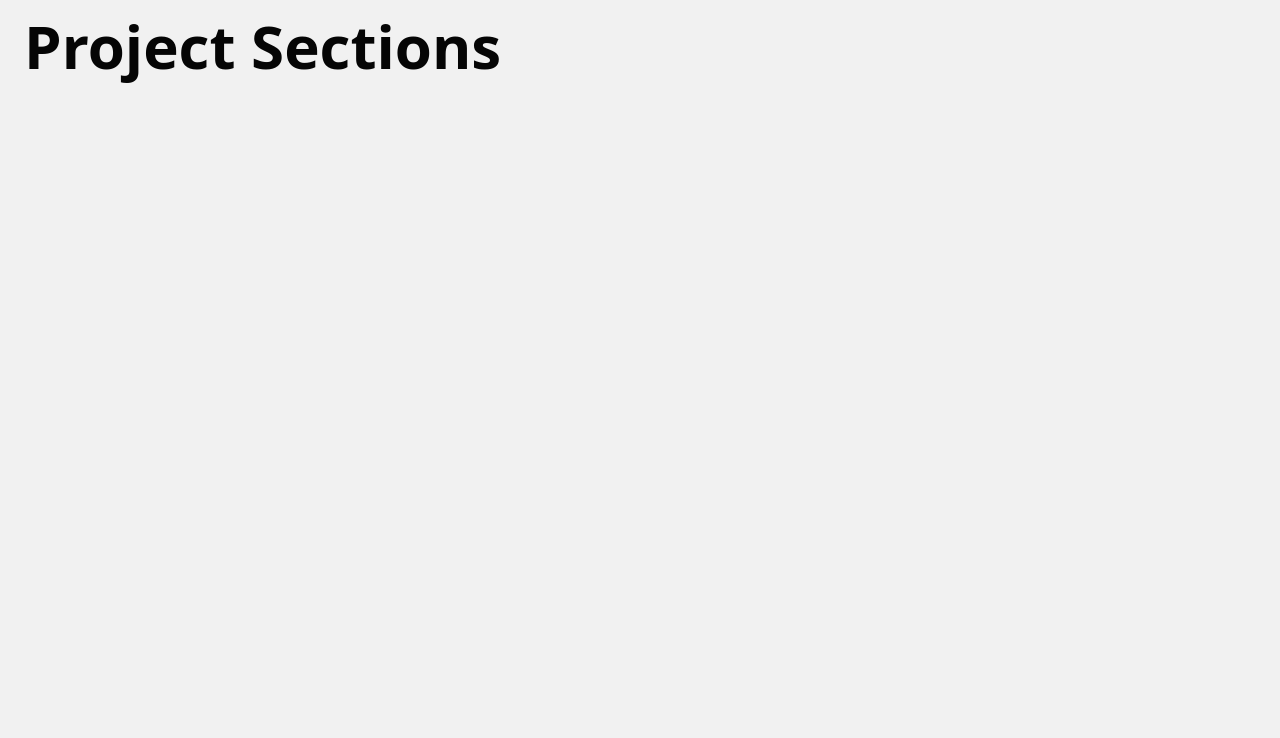
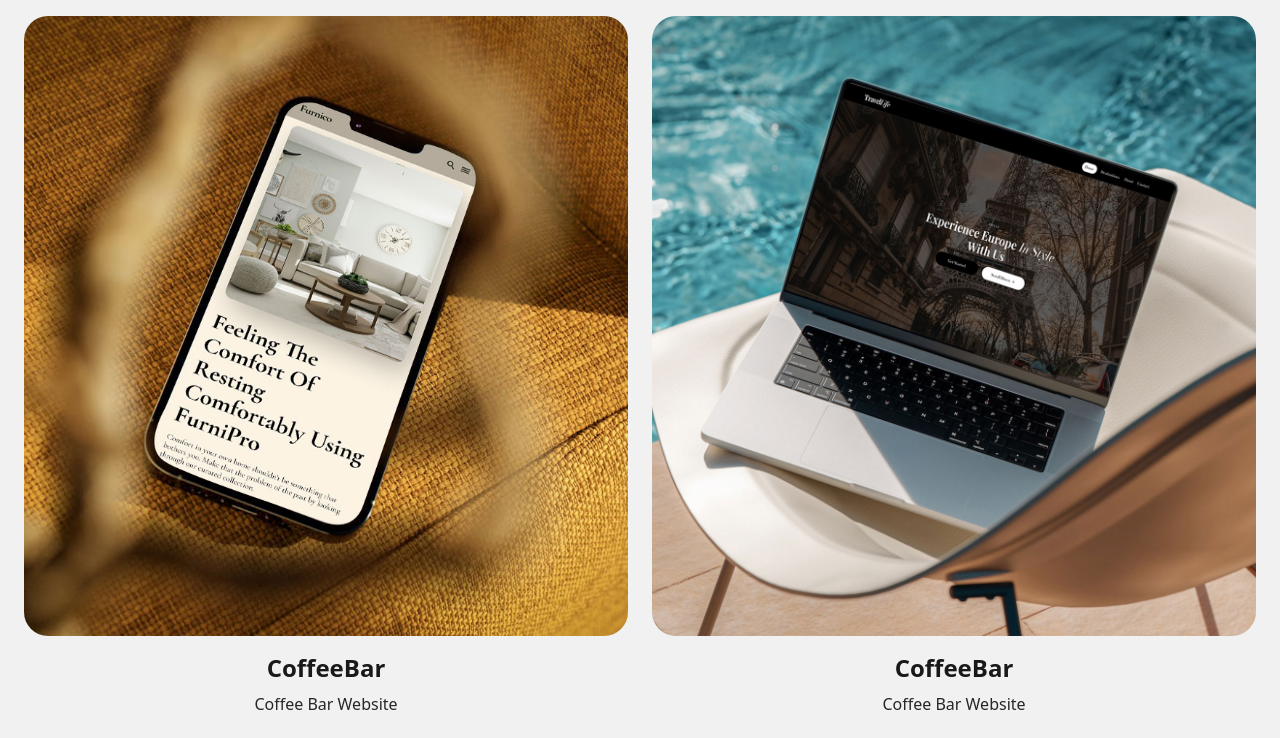
Before and after one commit to DarkoM996/nextjs-pagerouter-portfolio, a Next.js app: page /components/ProjectSection in a window 1280 px wide. Shown: the top 738 px of the page. Built offline with nearby package versions, Linux system fonts and the light colour scheme.

Commit message:
Working section with grid

```diff
--- a/pages/components/ProjectSection.jsx
+++ b/pages/components/ProjectSection.jsx
@@ -1,13 +1,130 @@
+import Image from "next/image";
 import React from "react";
+import picture1 from "../../public/images/furniturewebsite-featured-pic-2.5.jpg";
+import picture2 from "../../public/images/travel-landing-page-mockup-1.4.jpg";
+import picture3 from "../../public/images/sneakerhead-eccomerce-website-featured-picture.jpg";
+import picture4 from "../../public/images/coffee-bar-concept-version-2.0-volume-2.3.jpg";
+import picture5 from "../../public/images/food-order-web-app-featured-mockup.jpg";
 
 const ProjectSection = () => {
   return (
     <div className="max-w-screen-3xl mx-auto w-full h-screen relative px-6 py-4">
-      <h2 className="text-4xl md:text-5xl lg:text-6xl font-semibold">
-        Project Sections
-      </h2>
+      {/* Grid  */}
+      <div className="grid grid-cols-1 md:grid-cols-2 gap-6">
+        {/* Grid Item */}
+        <div className="flex flex-col justify-center items-center gap-4">
+          <div className="relative h-[620px]">
+            <Image
+              src={picture1}
+              alt="picture1"
+              className="w-full h-full object-cover rounded-3xl"
+            />
+          </div>
+          <div className="flex flex-col justify-center items-center gap-2">
+            <h4 className="text-2xl font-semibold text-primary_backgroundDarkerColor-800">
+              CoffeeBar
+            </h4>
+            <p className="text-base text-primary_backgroundDarkerColor-600">
+              Coffee Bar Website
+            </p>
+          </div>
+        </div>
+        {/* Grid Item */}
+        <div className="flex flex-col justify-center items-center gap-4">
+          <div className="relative h-[620px]">
+            <Image
+              src={picture2}
+              alt="picture1"
+              className="w-full h-full object-cover rounded-3xl"
+            />
+          </div>
+          <div className="flex flex-col justify-center items-center gap-2">
+            <h4 className="text-2xl font-semibold text-primary_backgroundDarkerColor-800">
+              CoffeeBar
+            </h4>
+            <p className="text-base text-primary_backgroundDarkerColor-600">
+              Coffee Bar Website
+            </p>
+          </div>
+        </div>
+        {/* Grid Item */}
+        <div className="flex flex-col justify-center items-center gap-4">
+          <div className="relative h-[620px]">
+            <Image
+              src={picture3}
+              alt="picture1"
+              className="w-full h-full object-cover rounded-3xl"
+            />
+          </div>
+          <div className="flex flex-col justify-center items-center gap-2">
+            <h4 className="text-2xl font-semibold text-primary_backgroundDarkerColor-800">
+              CoffeeBar
+            </h4>
+            <p className="text-base text-primary_backgroundDarkerColor-600">
+              Coffee Bar Website
+            </p>
+          </div>
+        </div>
+        {/* Grid Item */}
+        <div className="flex flex-col justify-center items-center gap-4">
+          <div className="relative h-[620px]">
+            <Image
+              src={picture4}
+              alt="picture1"
+              className="w-full h-full object-cover rounded-3xl"
+            />
+          </div>
+          <div className="flex flex-col justify-center items-center gap-2">
+            <h4 className="text-2xl font-semibold text-primary_backgroundDarkerColor-800">
+              CoffeeBar
+            </h4>
+            <p className="text-base text-primary_backgroundDarkerColor-600">
+              Coffee Bar Website
+            </p>
+          </div>
+        </div>
+        {/* Grid Item */}
+        <div className="flex flex-col justify-center items-center gap-4">
+          <div className="relative h-[720px]">
+            <Image
+              src={picture5}
+              alt="picture1"
+              className="w-full h-full object-cover rounded-3xl"
+            />
+          </div>
+          <div className="flex flex-col justify-center items-center gap-2">
+            <h4 className="text-2xl font-semibold text-primary_backgroundDarkerColor-800">
+              CoffeeBar
+            </h4>
+            <p className="text-base text-primary_backgroundDarkerColor-600">
+              Coffee Bar Website
+            </p>
+          </div>
+        </div>
+      </div>
     </div>
   );
 };
 
 export default ProjectSection;
+
+// Working
+
+//   {/* Project Item */}
+//   <div className="flex flex-col justify-center items-center gap-4">
+//   <div className="relative h-[620px]">
+//     <Image
+//       src={picture1}
+//       alt="picture1"
+//       className="w-[420px] h-full object-cover rounded-3xl"
+//     />
+//   </div>
+//   <div className="flex flex-col justify-center items-center gap-2">
+//     <h4 className="text-2xl font-semibold text-primary_backgroundDarkerColor-800">
+//       CoffeeBar
+//     </h4>
+//     <p className="text-base text-primary_backgroundDarkerColor-600">
+//       Coffee Bar Website
+//     </p>
+//   </div>
+// </div>
```
